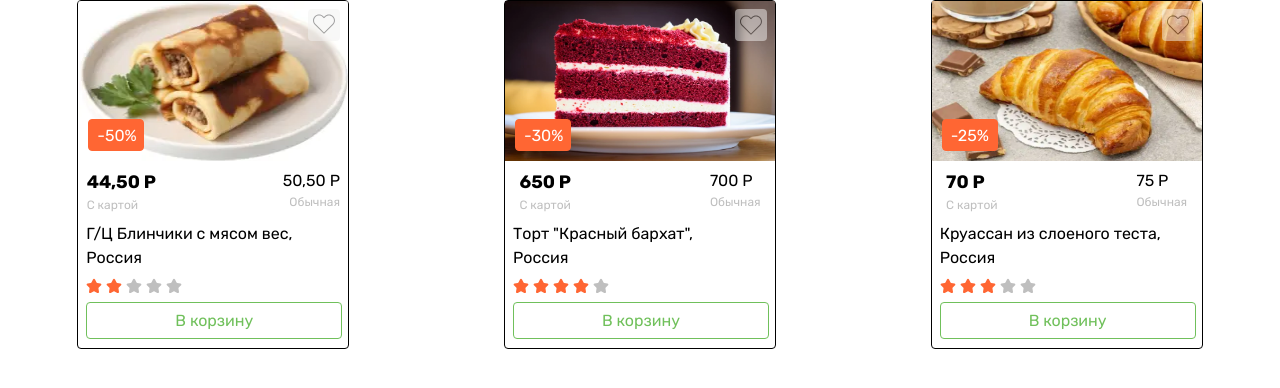
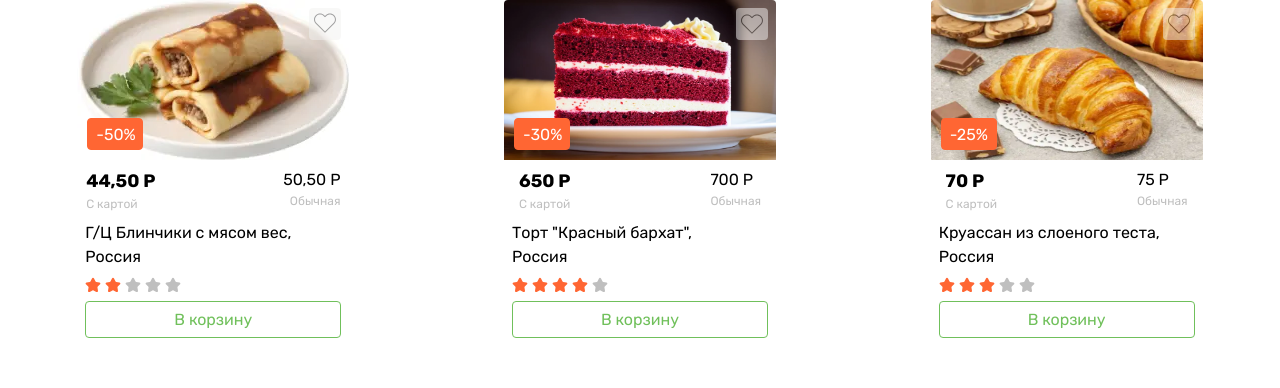
Before and after one commit to Timur1607/article, a plain HTML site: page index.html in a window 1280 px wide. Drawn offline with Linux system fonts and the light colour scheme; files whose address does not match are found by name.

Commit message:
add articles

```diff
--- a/style.css
+++ b/style.css
@@ -15,7 +15,7 @@
 .article{
     width: 272px;
     height: 349px;
-    border: 1px solid black;
+    /* border: 1px solid black; */
     /* padding: 8px; */
     border-radius: 4px;
 }
@@ -24,6 +24,7 @@
     width: 100%;
     height: 160px;
     overflow: hidden;
+    border-radius: 4px 4px 0 0;
 }
 .price__card{
     display: block;
```
